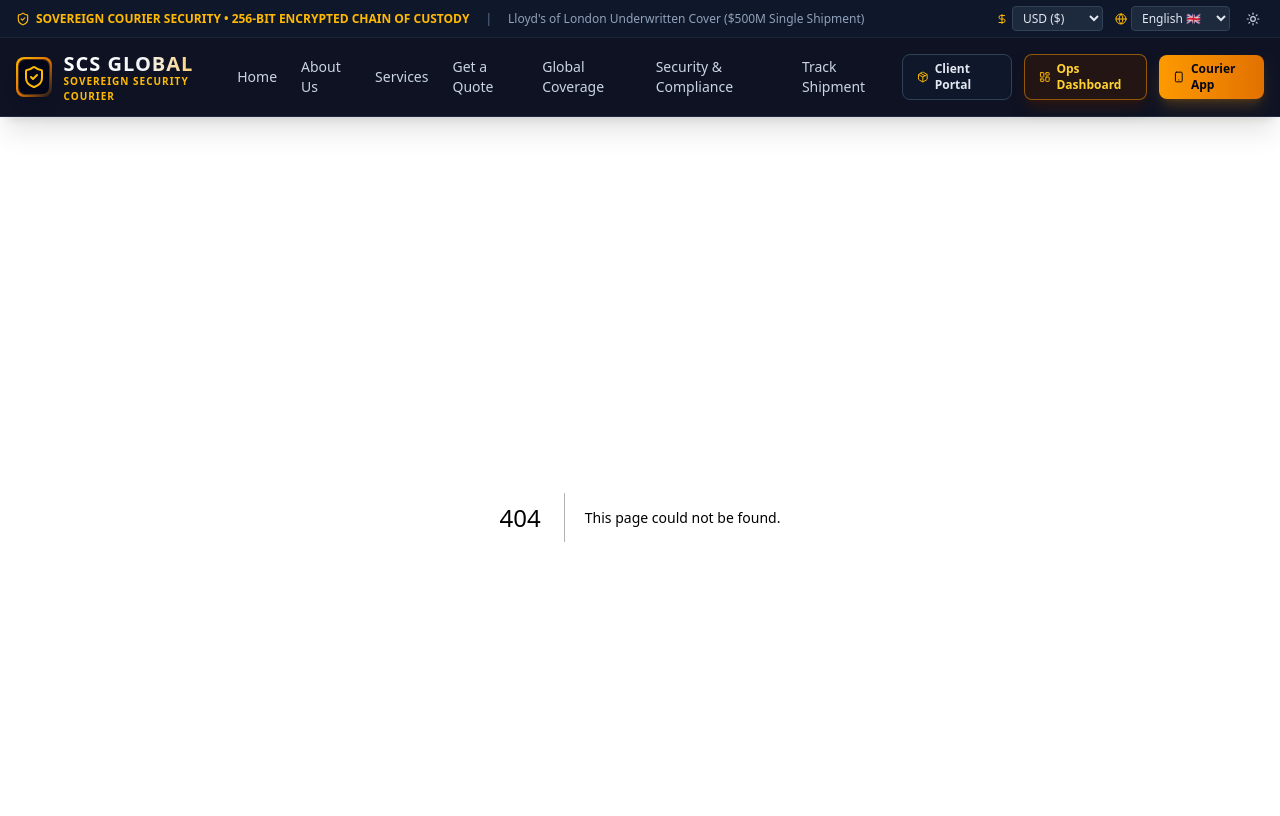
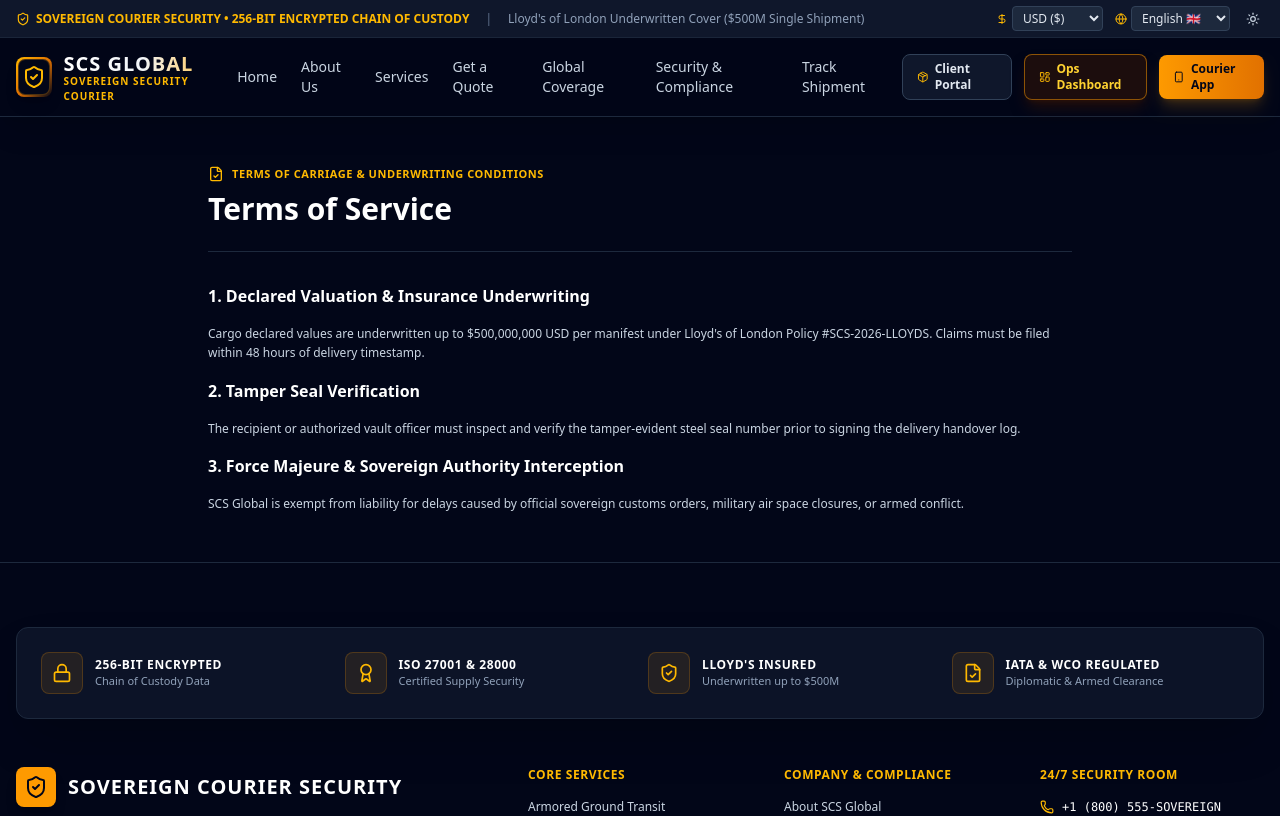
Before and after one commit to onorierhuvwub-hub/scs-global, a Next.js app: page /terms in a window 1280 px wide. Before the commit this address had no page. Shown: the top 816 px of the page. Built offline with nearby package versions, Linux system fonts and the light colour scheme.

Commit message:
Add terms page

```diff
--- /dev/null
+++ b/src/app/terms/page.tsx
@@ -0,0 +1,32 @@
+import { FileCheck } from 'lucide-react';
+
+export default function TermsPage() {
+  return (
+    <div className="max-w-4xl mx-auto px-4 py-12 space-y-8 text-xs text-slate-300 leading-relaxed">
+      <div className="space-y-2 border-b border-slate-800 pb-6">
+        <div className="inline-flex items-center gap-2 text-amber-400 font-bold uppercase tracking-wider text-[11px]">
+          <FileCheck className="w-4 h-4" />
+          TERMS OF CARRIAGE & UNDERWRITING CONDITIONS
+        </div>
+        <h1 className="text-3xl font-extrabold text-white">Terms of Service</h1>
+      </div>
+
+      <div className="space-y-4">
+        <h2 className="text-base font-bold text-white">1. Declared Valuation & Insurance Underwriting</h2>
+        <p>
+          Cargo declared values are underwritten up to $500,000,000 USD per manifest under Lloyd's of London Policy #SCS-2026-LLOYDS. Claims must be filed within 48 hours of delivery timestamp.
+        </p>
+
+        <h2 className="text-base font-bold text-white">2. Tamper Seal Verification</h2>
+        <p>
+          The recipient or authorized vault officer must inspect and verify the tamper-evident steel seal number prior to signing the delivery handover log.
+        </p>
+
+        <h2 className="text-base font-bold text-white">3. Force Majeure & Sovereign Authority Interception</h2>
+        <p>
+          SCS Global is exempt from liability for delays caused by official sovereign customs orders, military air space closures, or armed conflict.
+        </p>
+      </div>
+    </div>
+  );
+}
```
